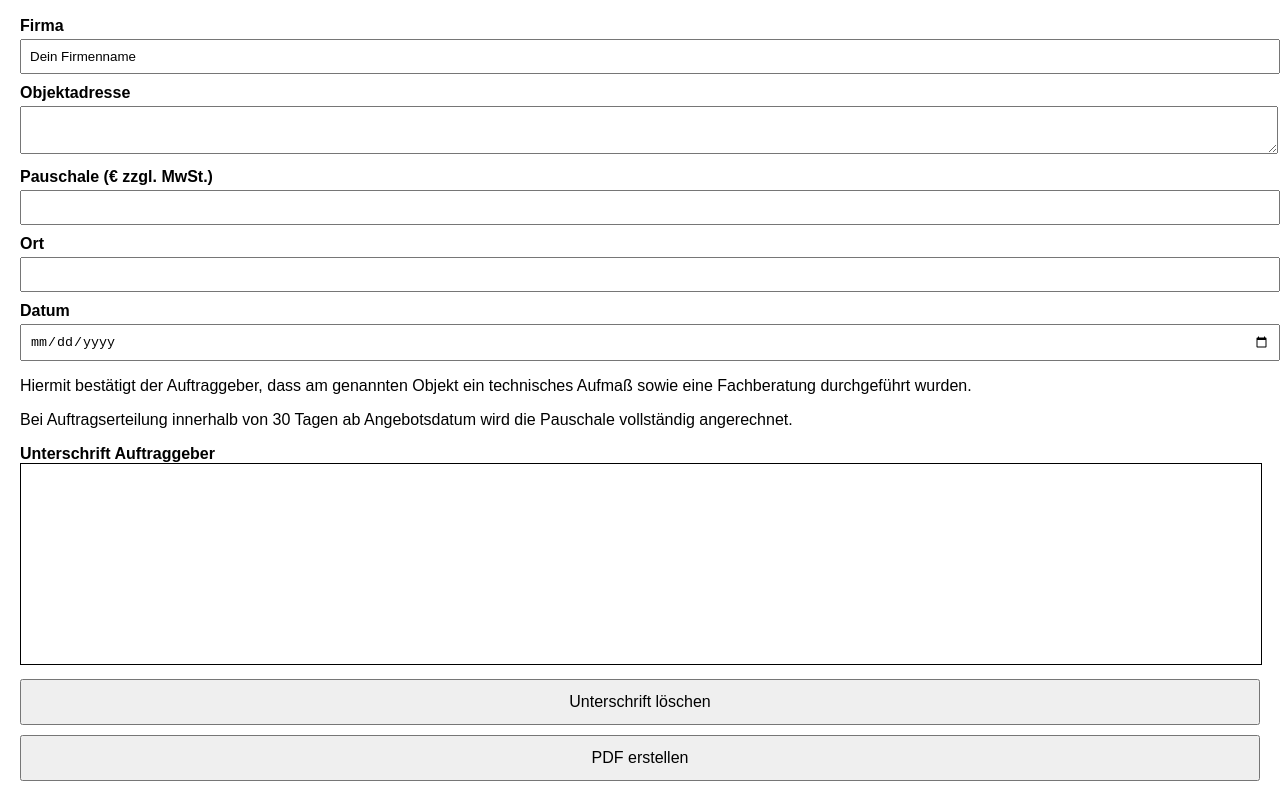
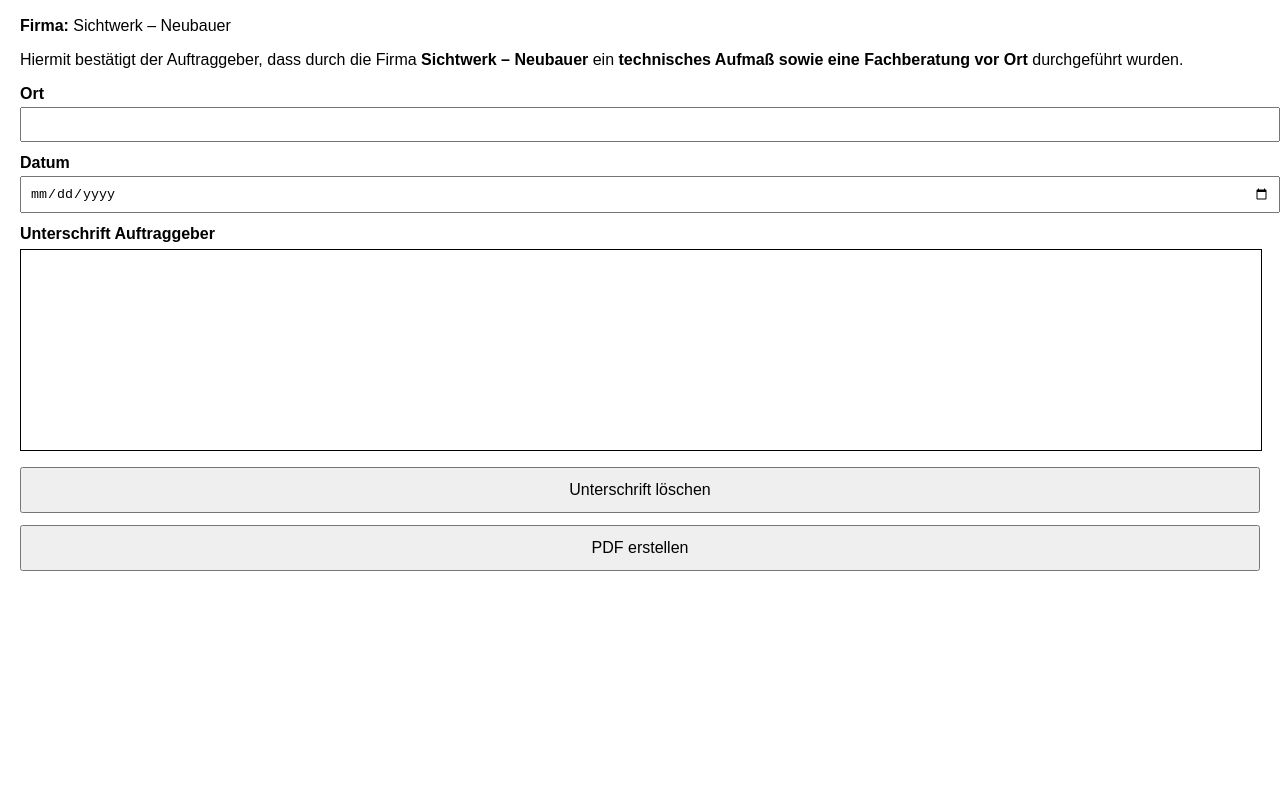
Before and after one commit to swen89gmxde/aufmass-protokoll, a plain HTML site: page index.html in a window 1280 px wide. Shown: the part 51-852 px from the top of the page. After the commit the page ends 800 px from the top, so only its background shows below. Drawn offline with nearby package versions, Linux system fonts and the light colour scheme.

Commit message:
index.html

```diff
--- a/index.html
+++ b/index.html
@@ -3,33 +3,55 @@
 <html lang="de">
 <head>
 <meta charset="UTF-8">
-<title>Besuchsbestätigung / Aufmaß-Protokoll</title>
+<title>Besuchsbestätigung – Technisches Aufmaß</title>
 <meta name="viewport" content="width=device-width, initial-scale=1.0">
 
 <script src="https://cdn.jsdelivr.net/npm/signature_pad@4.1.7/dist/signature_pad.umd.min.js"></script>
 <script src="https://cdn.jsdelivr.net/npm/jspdf@2.5.1/dist/jspdf.umd.min.js"></script>
 
 <style>
-body { font-family: Arial, sans-serif; margin: 20px; }
-h2 { text-align: center; }
-label { font-weight: bold; display:block; margin-top:10px; }
-input, textarea { width:100%; padding:8px; margin-top:4px; }
-canvas { border:1px solid #000; width:100%; height:200px; }
-button { width:100%; padding:12px; margin-top:10px; font-size:16px; }
+body {
+    font-family: Arial, sans-serif;
+    margin: 20px;
+}
+h2 {
+    text-align: center;
+}
+label {
+    font-weight: bold;
+    display: block;
+    margin-top: 12px;
+}
+input {
+    width: 100%;
+    padding: 8px;
+    margin-top: 4px;
+}
+canvas {
+    border: 1px solid #000;
+    width: 100%;
+    height: 200px;
+    margin-top: 6px;
+}
+button {
+    width: 100%;
+    padding: 12px;
+    margin-top: 12px;
+    font-size: 16px;
+}
 </style>
 </head>
+
 <body>
 
 <h2>Besuchsbestätigung / Aufmaß‑Protokoll</h2>
 
-<label>Firma</label>
-<input id="firma" value="Dein Firmenname">
+<p><strong>Firma:</strong> Sichtwerk – Neubauer</p>
 
-<label>Objektadresse</label>
-<textarea id="adresse"></textarea>
-
-<label>Pauschale (€ zzgl. MwSt.)</label>
-<input id="betrag">
+<p>
+Hiermit bestätigt der Auftraggeber, dass durch die Firma <strong>Sichtwerk – Neubauer</strong>
+ein <strong>technisches Aufmaß sowie eine Fachberatung vor Ort</strong> durchgeführt wurden.
+</p>
 
 <label>Ort</label>
 <input id="ort">
@@ -37,24 +59,14 @@
 <label>Datum</label>
 <input type="date" id="datum">
 
-<p>
-Hiermit bestätigt der Auftraggeber, dass am genannten Objekt ein technisches Aufmaß
-sowie eine Fachberatung durchgeführt wurden.
-</p>
-
-<p>
-Bei Auftragserteilung innerhalb von 30 Tagen ab Angebotsdatum wird die Pauschale
-vollständig angerechnet.
-</p>
-
 <label>Unterschrift Auftraggeber</label>
 <canvas id="signature"></canvas>
+
 <button onclick="signaturePad.clear()">Unterschrift löschen</button>
 <button onclick="generatePDF()">PDF erstellen</button>
 
 <script>
-const canvas = document.getElementById('signature');
-const signaturePad = new SignaturePad(canvas);
+const signaturePad = new SignaturePad(document.getElementById("signature"));
 
 function generatePDF() {
     if (signaturePad.isEmpty()) {
@@ -66,16 +78,29 @@
     const pdf = new jsPDF();
 
     pdf.setFontSize(12);
-  pdf.text("Besuchsbestätigung / Aufmaß-Protokoll", 14, 20);
-  pdf.text("Firma: " + firma.value, 14, 35);
-  pdf.text("Objektadresse:", 14, 45);
-  pdf.text(adresse.value, 14, 52);
-  pdf.text("Pauschale: " + betrag.value + " € zzgl. MwSt.", 14, 80);
-  pdf.text("Ort: " + ort.value, 14, 90);
-  pdf.text("Datum: " + datum.value, 14, 100);
-  pdf.text("Unterschrift Auftraggeber:", 14, 115);
+    pdf.text("Besuchsbestätigung – Technisches Aufmaß", 14, 20);
 
-  pdf.addImage(signaturePad.toDataURL(), "PNG", 14, 120, 180, 50);
+    pdf.text("Firma: Sichtwerk – Neubauer", 14, 35);
+    pdf.text("Ort: " + document.getElementById("ort").value, 14, 50);
+    pdf.text("Datum: " + document.getElementById("datum").value, 14, 60);
+
+    pdf.text(
+        "Hiermit wird bestätigt, dass ein technisches Aufmaß sowie eine Fachberatung\nvor Ort durchgeführt wurden.",
+        14,
+        75
+    );
+
+    pdf.text("Unterschrift Auftraggeber:", 14, 105);
+
+    pdf.addImage(
+        signaturePad.toDataURL("image/png"),
+        "PNG",
+        14,
+        110,
+        180,
+        50
+    );
+
     pdf.save("Besuchsbestätigung_Aufmaß.pdf");
 }
 </script>
```
Lines whose indentation alone changed are shown as unchanged.
